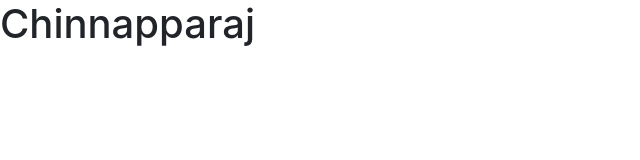
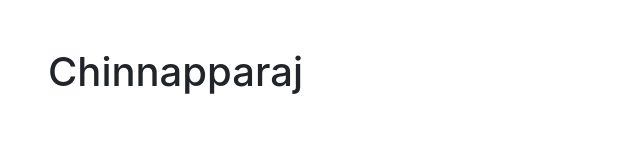
Before and after one commit to chinnapparajM/Chinnapparaj.github.io, a plain HTML site: page index.html in a window 1280 px wide. Shown: the whole page, without its empty margins (0-640 px from the left). Drawn offline with nearby package versions, Linux system fonts and the light colour scheme; files whose address does not match are found by name.

Commit message:
Update index.html

```diff
--- a/index.html
+++ b/index.html
@@ -24,7 +24,7 @@
 
 <body>
     <script src="./custom.js"></script>
-<h1>Chinnapparaj</h1>
+<h1 class="p-5">Chinnapparaj</h1>
 </body>
 
 </html>
```
